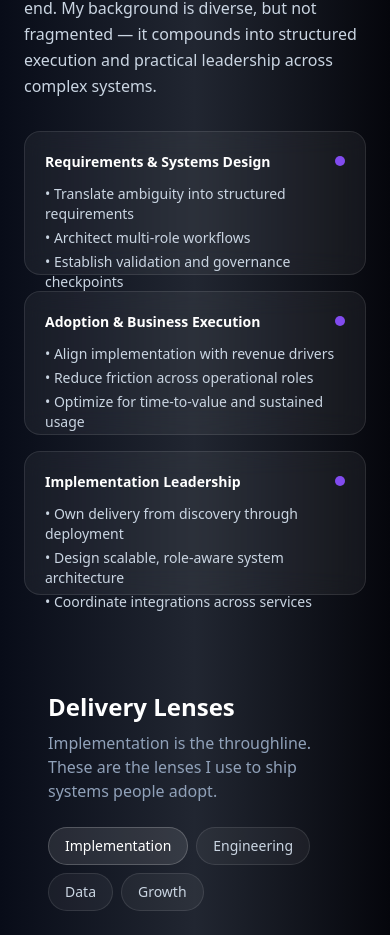
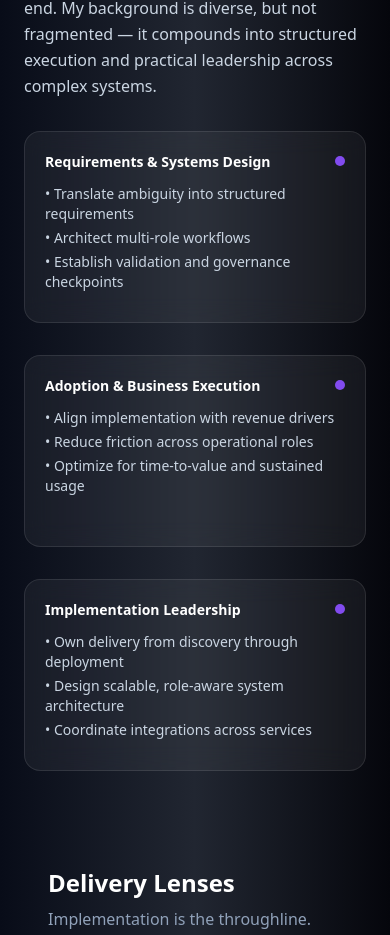
Before and after one commit to StormyMeadowlark/stormyops, a Next.js app: page / in a window 390 px wide. Shown: the part 3932-4867 px from the top of the page. Built offline with nearby package versions, Linux system fonts and the light colour scheme.

Commit message:
updating flip cards

```diff
--- a/src/app/page.tsx
+++ b/src/app/page.tsx
@@ -399,7 +399,7 @@ I lead implementation by designing structured systems that move from ambiguity t
  I have operated across business and technical environments, aligning implementation with revenue impact, user adoption, and long-term maintainability. Whether directing paid acquisition tied to measurable outcomes or architecting backend systems with RBAC, billing logic, and service integrations, I own delivery end-to-end. My background is diverse, but not fragmented — it compounds into structured execution and practical leadership across complex systems.
   </p>
 </div>
-  <div className="mt-8 grid gap-4">
+  <div className="mt-8 grid gap-8">
     <FlipCard
   frontTitle="Requirements & Systems Design"
   frontBullets={[
--- a/src/components/FlipCard.tsx
+++ b/src/components/FlipCard.tsx
@@ -18,7 +18,7 @@ export default function FlipCard({
 
   return (
     <div className="group [perspective:1200px]">
-      <div className="relative h-36 sm:h-40 rounded-2xl transition-transform duration-500 [transform-style:preserve-3d] group-hover:[transform:rotateY(180deg)]">
+      <div className="relative h-48 sm:h-48 rounded-2xl transition-transform duration-500 [transform-style:preserve-3d] group-hover:[transform:rotateY(180deg)]">
         {/* FRONT */}
         <div className="absolute inset-0 rounded-2xl bg-white/5 border border-white/10 backdrop-blur-md p-5 [backface-visibility:hidden]">
           <div className="flex items-start justify-between gap-4">
```
